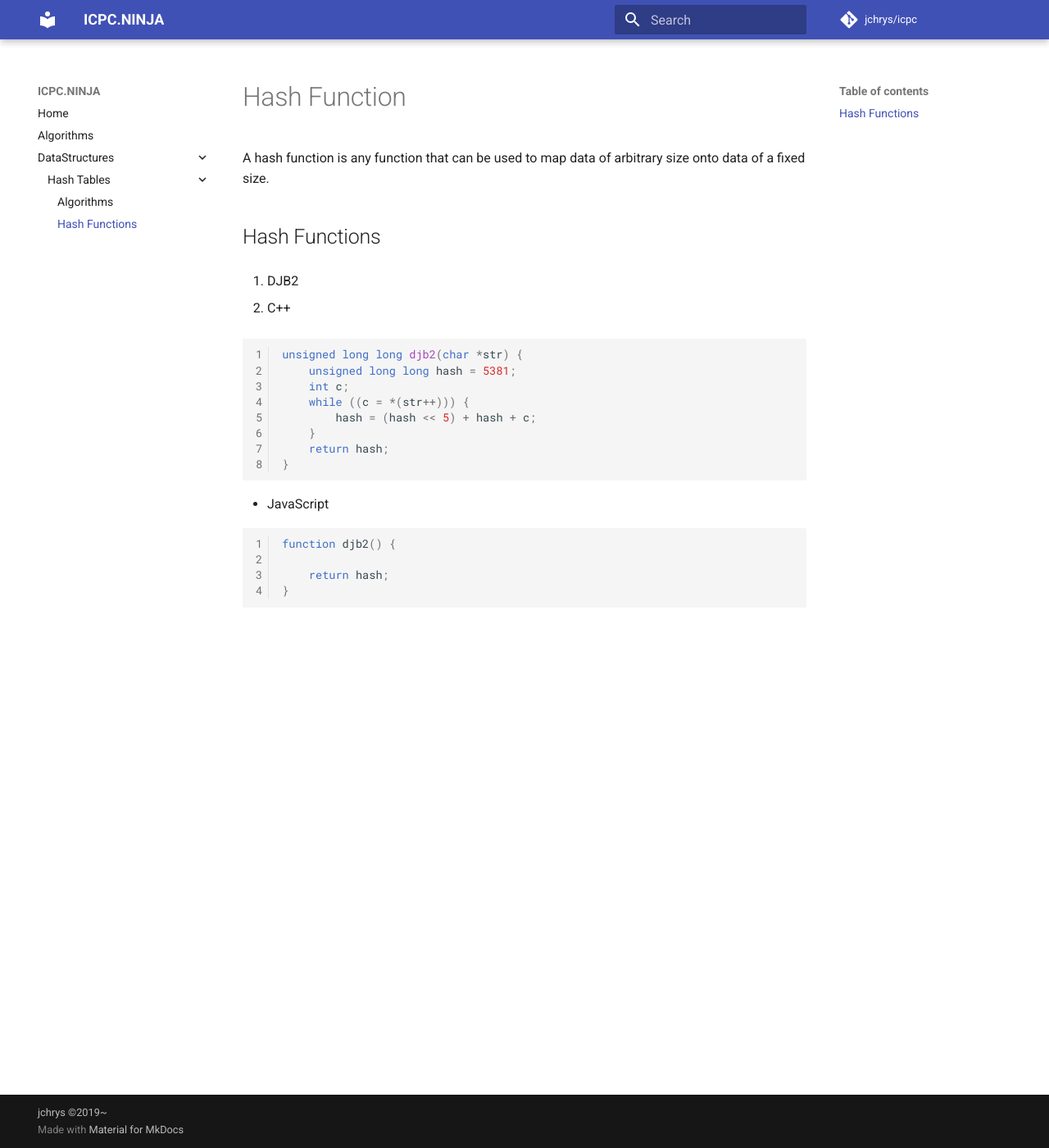
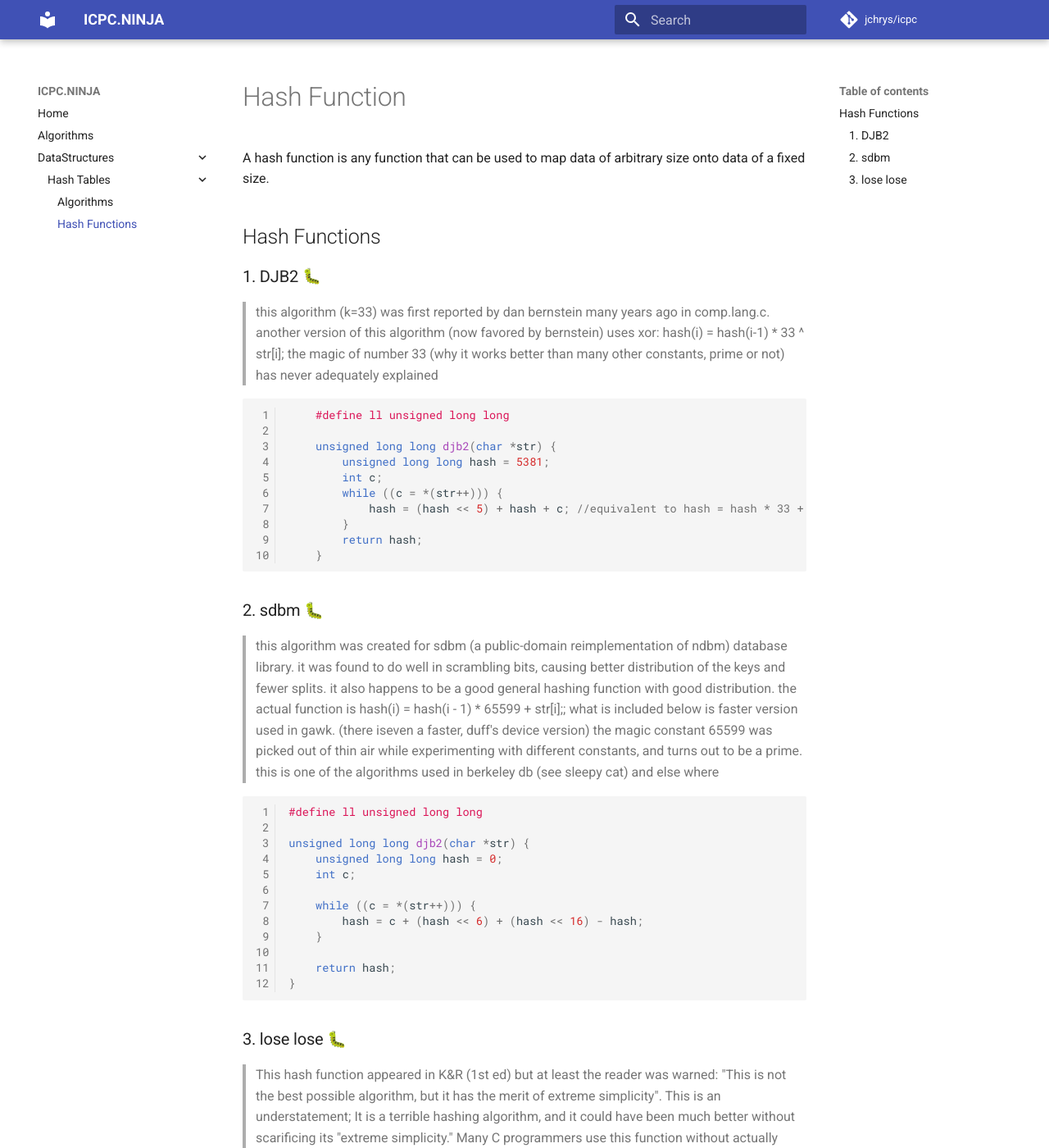
Before and after one commit to jchrys/icpc, an MkDocs documentation site: the page built from docs/DataStructures/HashTables/HashFunctions.md, in a window 1280 px wide and 1400 px high. Shown: the whole window at 82% size. Built offline with MkDocs 1.6.1 and Material for MkDocs 9.7.7, drawn with Linux system fonts in a browser that asks for light colours; nearby versions of some CDN libraries; emoji names are drawn with the system emoji font; comment, search, counter and statistics services are not loaded; some of the changed text lies outside the part shown.

Commit message:
hashfunctions

````diff
--- a/docs/DataStructures/HashTables/HashFunctions.md
+++ b/docs/DataStructures/HashTables/HashFunctions.md
@@ -3,23 +3,58 @@ A hash function is any function that can be used to map data of arbitrary size o
 
 ## Hash Functions
 
-1. DJB2
+### 1. DJB2 [:bug:](http://www.cse.yorku.ca/~oz/hash.html)
+>this algorithm (k=33) was first reported by dan bernstein many years ago in comp.lang.c. another version of this algorithm (now favored by bernstein) uses xor: hash(i) = hash(i-1) * 33 ^ str[i]; the magic of number 33 (why it works better than many other constants, prime or not) has never adequately explained
 
-- C++
 ```cpp
+    #define ll unsigned long long
+
+    unsigned long long djb2(char *str) {
+        unsigned long long hash = 5381;
+        int c;
+        while ((c = *(str++))) {
+            hash = (hash << 5) + hash + c; //equivalent to hash = hash * 33 + c;
+        }
+        return hash;
+    }
+```
+
+### 2. sdbm [:bug:](http://www.cse.yorku.ca/~oz/hash.html)
+>this algorithm was created for sdbm (a public-domain reimplementation of ndbm) database library. it was found to do well in scrambling bits, causing better distribution of the keys and fewer splits. it also happens to be a good general hashing function with good distribution. the actual function is hash(i) = hash(i - 1) * 65599 + str[i];; what is included below is faster version used in gawk. (there iseven a faster, duff's device version) the magic constant 65599 was picked out of thin air while experimenting with different constants, and turns out to be a prime. this is one of the algorithms used in berkeley db (see sleepy cat) and else where
+
+```cpp
+#define ll unsigned long long
+
 unsigned long long djb2(char *str) {
-    unsigned long long hash = 5381;
+    unsigned long long hash = 0;
     int c;
+
     while ((c = *(str++))) {
-        hash = (hash << 5) + hash + c;
+        hash = c + (hash << 6) + (hash << 16) - hash;
     }
-    return hash;
-}
-```
-- JavaScript
-```javascript
-function djb2() {
 
     return hash;
 }
 ```
+
+### 3. lose lose [:bug:](http://www.cse.yorku.ca/~oz/hash.html)
+>This hash function appeared in K&R (1st ed) but at least the reader was warned: "This is not the best possible algorithm, but it has the merit of extreme simplicity". This is an understatement; It is a terrible hashing algorithm, and it could have been much better without scarificing its "extreme simplicity." Many C programmers use this function without actually testing it, or checking something like Knuth's Sorting and searching, so it stuck. It is now found mixed with other respectable code, eg.cnews.
+
+!!! warning
+    Don't use this algorithm, it's terrible.
+
+```cpp
+#define ll unsigned long long
+
+ll loseLose(char *str) {
+    ll hash = 0;
+    int c;
+
+    while (c = *str++) {
+        hash += c;
+    }
+
+    return hash
+}
+
+```
````
